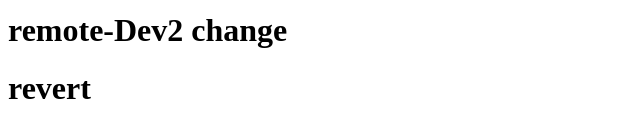
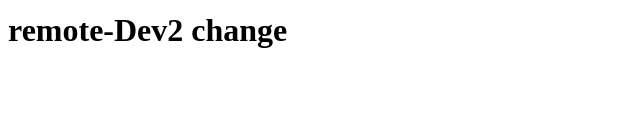
Before and after one commit to dipranjan1504/webrepo, a plain HTML site: page index.html in a window 1280 px wide. Shown: the part 230-368 px from the top of the page, without its empty margins (0-640 px from the left). Drawn offline with Linux system fonts and the light colour scheme.

Commit message:
Revert "reverting"
This reverts commit 2238632de731805673d66abe3f668a13a4f29836.

```diff
--- a/index.html
+++ b/index.html
@@ -3,4 +3,3 @@
 <h1>This is branching. Hi</h1>
 <h1>local changes</h1>
 <h1>remote-Dev2 change</h1>
-<h1>revert</h1>
```
